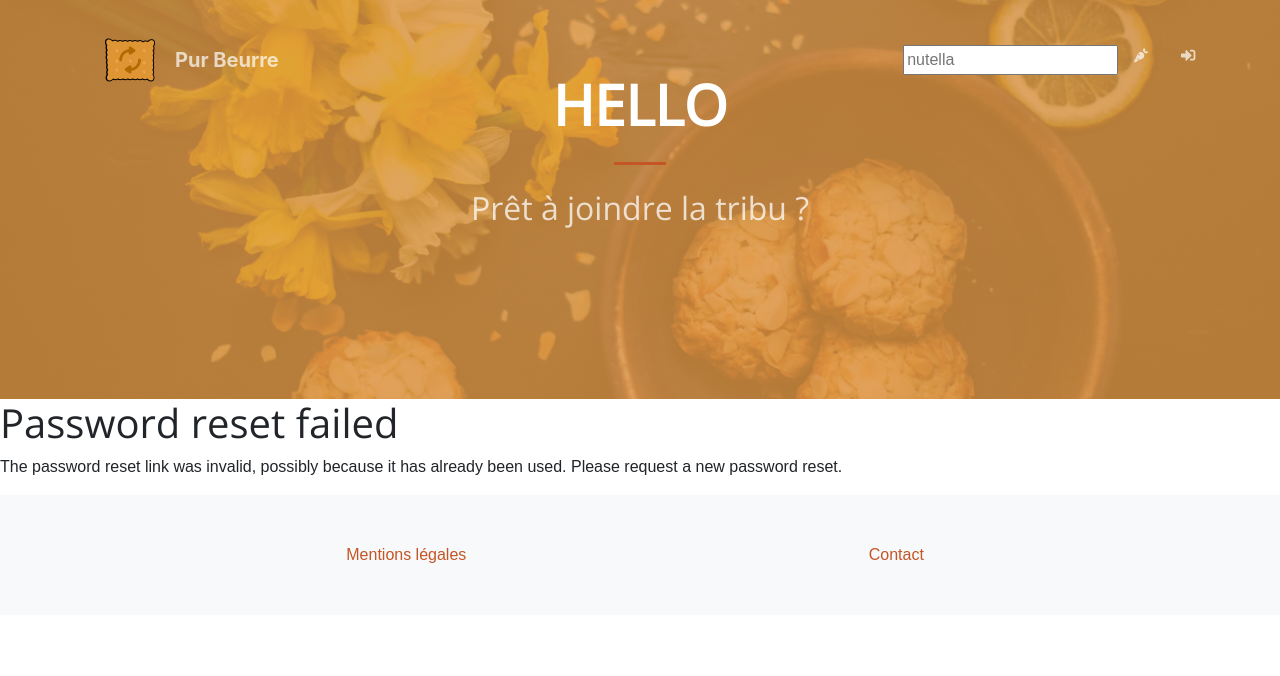
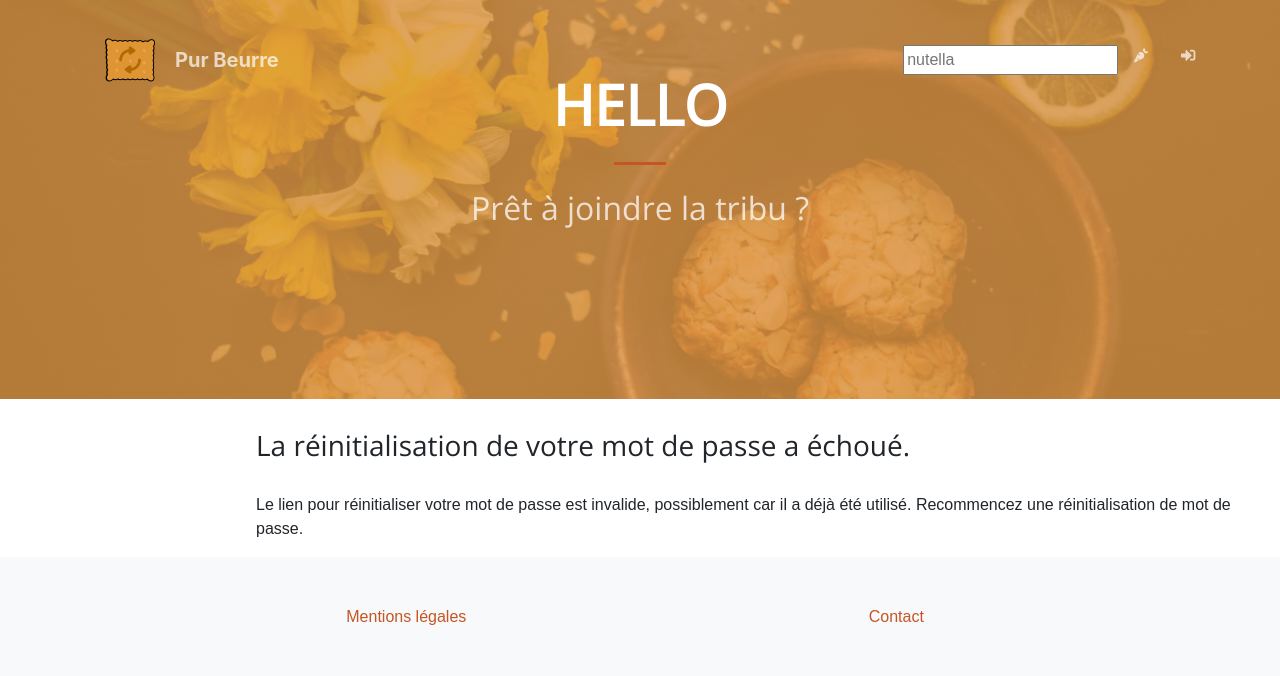
Before and after one commit to cleliofavoccia/Projet11, a Django app: page /users/reset/1/1/ in a window 1280 px wide. Shown: the part 1-677 px from the top of the page. Run offline with Django 3.2, Linux system fonts and the light colour scheme; some libraries are stand-ins or nearby versions; some web fonts are replaced.

Commit message:
Ajout fonctionnalité autocompletion dans les formulaires de recherche de substitut et modifications de design de la fonctionnalité de réinitialisation de mot de passe

```diff
--- a/products/urls.py
+++ b/products/urls.py
@@ -6,5 +6,6 @@ from . import views
 app_name = 'products'
 urlpatterns = [
     path('<int:pk>/', views.ProductDetailView.as_view(), name='product'),
-    path('results/', views.ResultsListView.as_view(), name='results')
+    path('results/', views.ResultsListView.as_view(), name='results'),
+    path('autocomplete/', views.autocomplete_model, name='autocomplete'),
     ]
--- a/templates/base.html
+++ b/templates/base.html
@@ -18,6 +18,8 @@
         <link href="https://cdnjs.cloudflare.com/ajax/libs/magnific-popup.js/1.1.0/magnific-popup.min.css" rel="stylesheet" />
         <!-- Core theme CSS (includes Bootstrap)-->
         <link href="{% static 'dist/css/styles.css'%}" rel="stylesheet" />
+        <!-- JQuery-ui-->
+        <link rel="stylesheet" href="http://code.jquery.com/ui/1.8.18/themes/base/jquery-ui.css" type="text/css" media="all" />
     </head>
     <body id="page-top">
         <!-- Navigation-->
@@ -88,4 +90,14 @@
         <script src="https://cdnjs.cloudflare.com/ajax/libs/magnific-popup.js/1.1.0/jquery.magnific-popup.min.js"></script>
         <!-- Core theme JS-->
         <script src="{% static 'dist/js/scripts.js'%}"></script>
+        <!-- JQuery-ui-->
+        <script src="http://ajax.googleapis.com/ajax/libs/jquery/1.7.1/jquery.min.js" type="text/javascript"> </script>
+        <script src="https://ajax.googleapis.com/ajax/libs/jqueryui/1.8.16/jquery-ui.min.js" type="text/javascript"></script>
+        <!-- Autocompletion-->
+        <script>
+        $("#id_research").autocomplete({
+                source: "{% url 'products:autocomplete' %}",
+                minLength: 2,
+        });
+        </script>
 </html>
--- a/templates/registration/password_reset_complete.html
+++ b/templates/registration/password_reset_complete.html
@@ -14,6 +14,7 @@
         </div>
     </div>
 </header>
-  <h1>Le mot de passe a bien été modifié !</h1>
-  <p><a href="{% url 'login' %}">Prêt à se reconnecter à la tribu ?</a></p>
+<br />
+  <h3 style="margin-left: 20%;margin-top: 30px;">Le mot de passe a bien été modifié !</h3>
+  <p style="margin-left: 20%;margin-top: 30px;"><a href="{% url 'login' %}">Prêt à se reconnecter à la tribu ?</a></p>
 {% endblock %}
--- a/templates/registration/password_reset_confirm.html
+++ b/templates/registration/password_reset_confirm.html
@@ -15,28 +15,29 @@
     </div>
 </header>
     {% if validlink %}
-        <p>Please enter (and confirm) your new password.</p>
-        <form action="" method="post">
+        <form class="auth_form" action="" method="post">
+            <h3>Entrez et confirmez votre nouveau mot de passe.</h3>
         {% csrf_token %}
             <table>
                 <tr>
                     <td>{{ form.new_password1.errors }}
-                        <label for="id_new_password1">New password:</label></td>
+                        <label for="id_new_password1">Nouveau mot de passe:</label></td>
                     <td>{{ form.new_password1 }}</td>
                 </tr>
                 <tr>
                     <td>{{ form.new_password2.errors }}
-                        <label for="id_new_password2">Confirm password:</label></td>
+                        <label for="id_new_password2">Confirmation:</label></td>
                     <td>{{ form.new_password2 }}</td>
                 </tr>
                 <tr>
                     <td></td>
-                    <td><input type="submit" value="Change my password" /></td>
+                    <td><input type="submit" class="btn btn-default btn-lg" value="Changer mon mot de passe" /></td>
                 </tr>
             </table>
         </form>
     {% else %}
-        <h1>Password reset failed</h1>
-        <p>The password reset link was invalid, possibly because it has already been used. Please request a new password reset.</p>
+        <h3 style="margin-left: 20%;margin-top: 30px;">La réinitialisation de votre mot de passe a échoué.</h3>
+        <p style="margin-left: 20%;margin-top: 30px;">Le lien pour réinitialiser votre mot de passe est invalide, possiblement car il a déjà été utilisé.
+            Recommencez une réinitialisation de mot de passe.</p>
     {% endif %}
 {% endblock %}
--- a/templates/registration/password_reset_done.html
+++ b/templates/registration/password_reset_done.html
@@ -14,6 +14,7 @@
         </div>
     </div>
 </header>
-  <p>We've emailed you instructions for setting your password.
-      If they haven't arrived in a few minutes, check your spam folder.</p>
+<br />
+  <h3 style="margin-left: 20%;margin-top: 30px;margin-right: 20%;">Nous vous avons envoyé par e-mail des instructions pour définir votre nouveau mot de passe.</h3>
+<p style="margin-left: 20%;margin-top: 30px;">Si elles ne sont pas arrivés dans quelques minutes, vérifiez votre dossier spam.</p>
 {% endblock %}
--- a/templates/registration/password_reset_form.html
+++ b/templates/registration/password_reset_form.html
@@ -14,12 +14,14 @@
         </div>
     </div>
 </header>
-  <form action="" method="post">
+  <form class="auth_form" action="" method="post">
   {% csrf_token %}
   {% if form.email.errors %}
     {{ form.email.errors }}
   {% endif %}
+      <h3>Saisissez votre mail pour réinitialiser votre mot de passe</h3>
+      <br />
       <p>{{ form.email }}</p>
-    <input type="submit" class="btn btn-default btn-lg" value="Reset password">
+    <input type="submit" class="btn btn-default btn-lg" value="Valider">
   </form>
 {% endblock %}
```
Also changed, not shown: products/views.py (+18 -0 lines).
